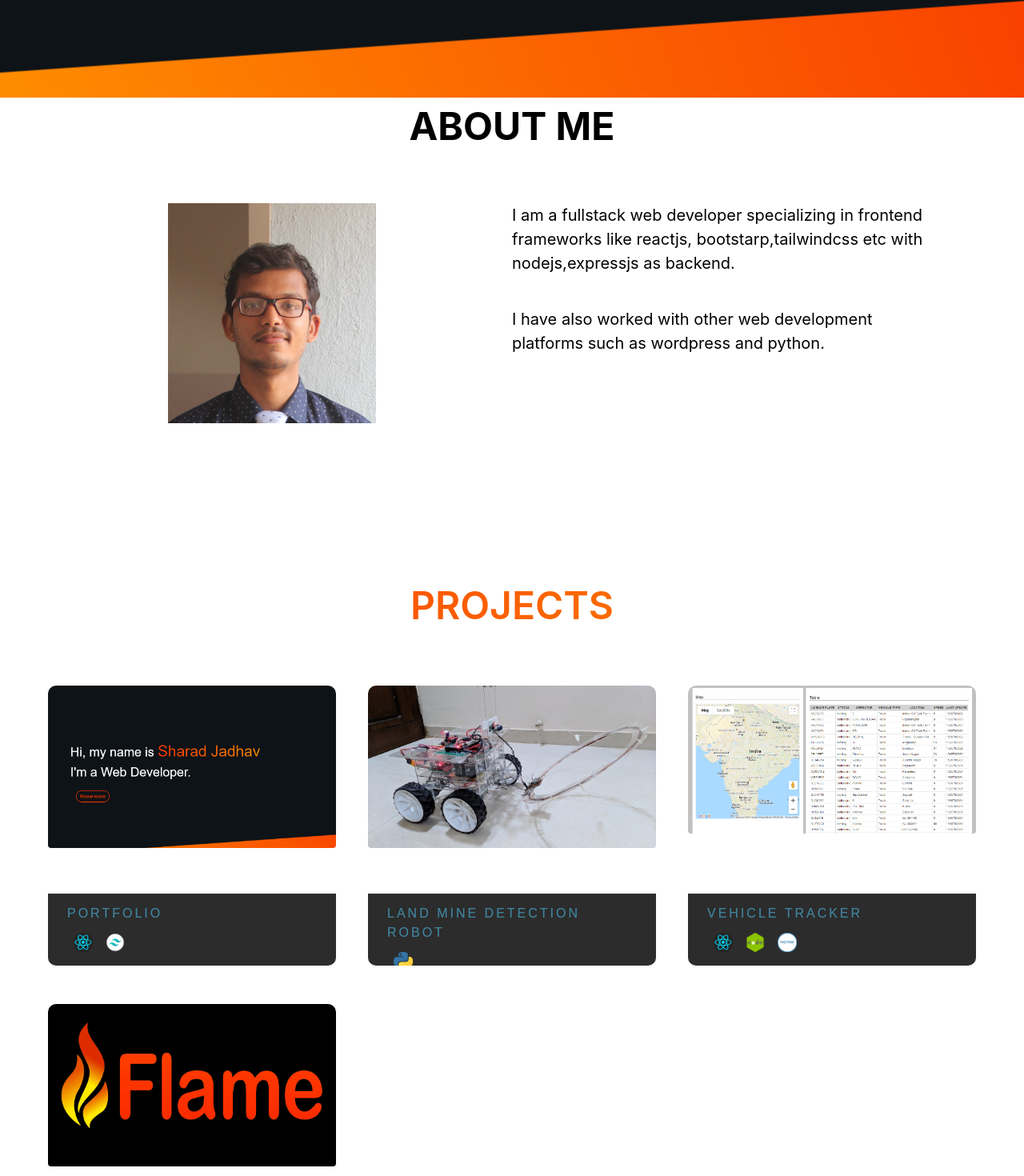
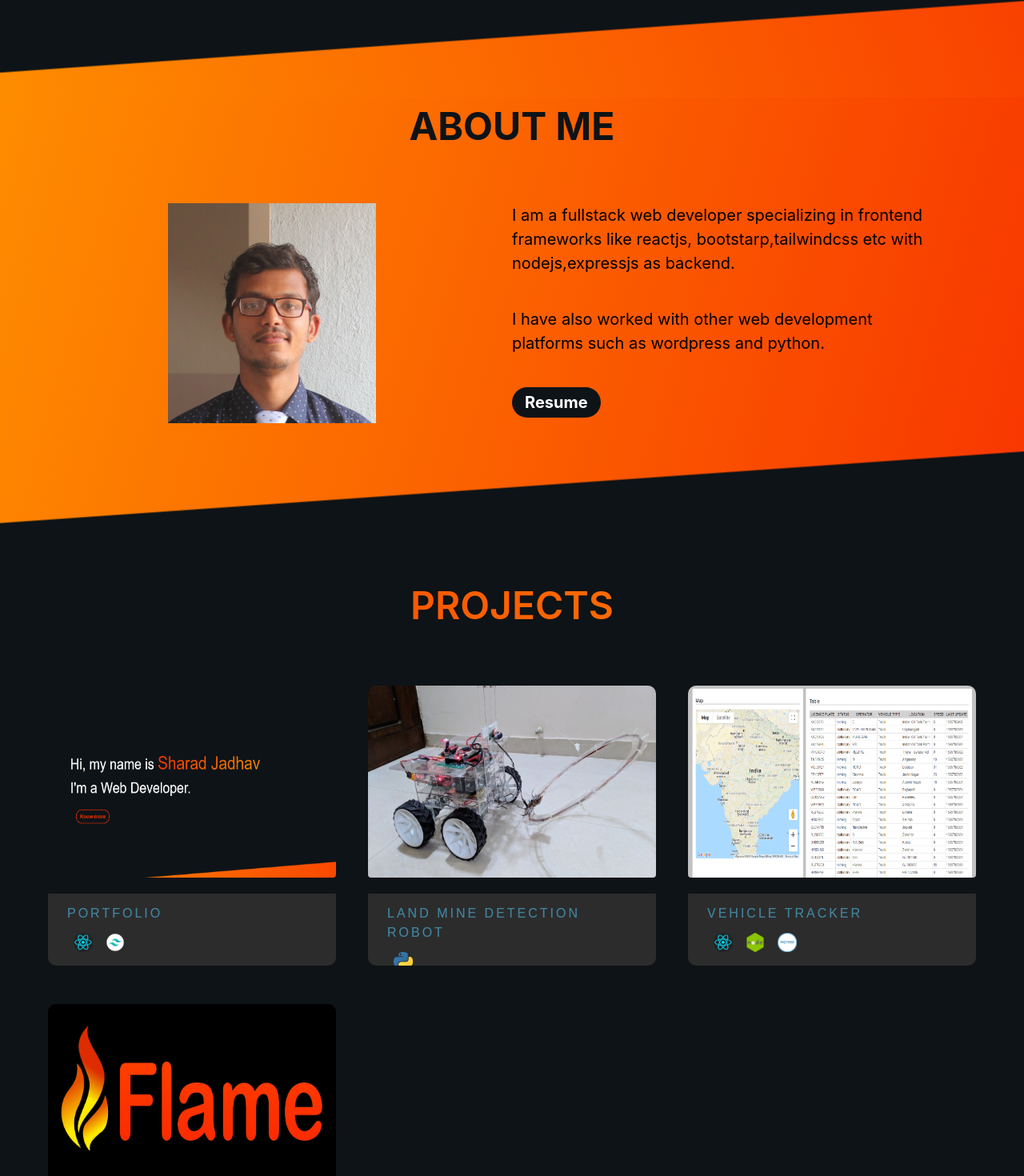
Before and after one commit to SharadJ85/SharadJadhav_Portfolio, a React (Create React App) app: page / in a window 1280 px wide. Shown: the part 600-2070 px from the top of the page at 80% size. Built offline with nearby package versions, Linux system fonts and the light colour scheme; a web font is replaced by a local one.

Commit message:
initial commit

```diff
--- a/src/App.js
+++ b/src/App.js
@@ -1,5 +1,6 @@
 import React from "react";
 import "./styles/app.css";
+import "./styles/tailwind.css";
 import "./components/Components.css";
 import Start from "./components/Welcome.js";
 import Profile from "./components/Profile.js";
--- a/src/styles/tailwind.css
+++ b/src/styles/tailwind.css
@@ -1,3 +1,40 @@
 @tailwind base;
 @tailwind components;
 @tailwind utilities;
+
+/* Custom */
+.border-dark-cyan{
+    border-color:rgb(14, 19, 23);
+  }
+  .bg-image-dark-cyan{
+    background-image:rgb(14, 19, 23);
+  }
+  .bg-gradient-1 {
+    background-image: linear-gradient(105deg,#fe8c00,#f83600);
+  }
+  .bg-gradient-slanted-1 {
+  background-image: linear-gradient(176deg,#fe8c00 85%,rgb(14, 19, 23) calc(85% + 2px));
+  }
+  .bg-gradient-slanted-1-0 {
+  background-image: linear-gradient(176deg,#02aab000 85%,rgb(14, 19, 23) calc(85% + 2px));
+  }
+  .text-dark-cyan {
+    color: rgb(14, 19, 23);
+  }
+  .text-gradient {
+    color: linear-gradient(to right,#fe8c00,#f83600);
+  }
+  .bg-dark-cyan{
+    background-color:rgb(14, 19, 23);
+  }
+
+  .h-14 {
+    height:3.5rem;
+  }
+  .h-60{
+    height:15rem;
+  }
+
+  .w-14 {
+    width: 3.5rem;
+  }
```
